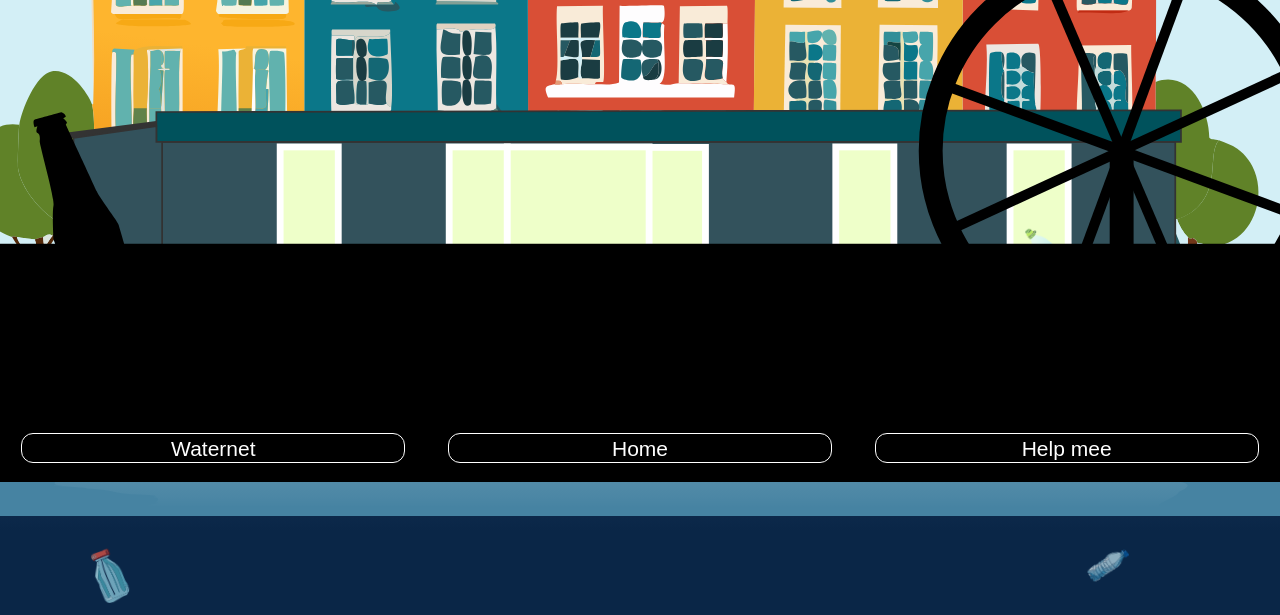
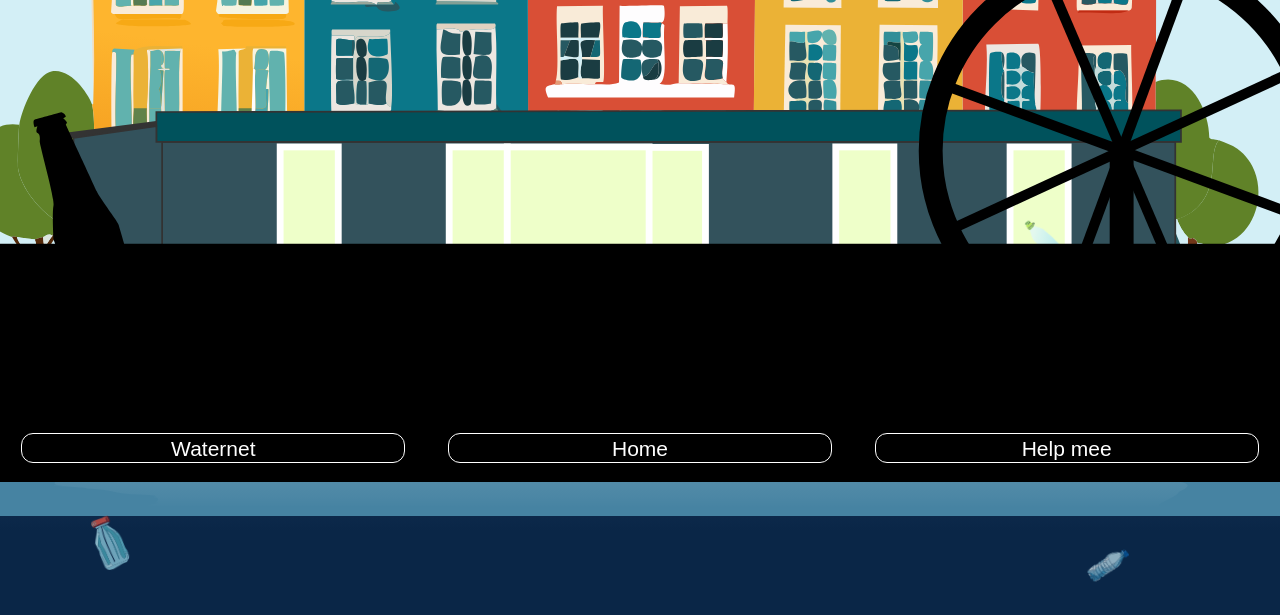
Before and after one commit to ThijnGlas/SchoondoordeAmsterdamsegrachten, a plain HTML site: page index.html in a window 1280 px wide. Shown: the part 337-952 px from the top of the page. Drawn offline with Linux system fonts and the light colour scheme; a web font is replaced by a local one.

Commit message:
Add files via upload

```diff
--- a/style/style.css
+++ b/style/style.css
@@ -189,8 +189,8 @@ body main .afval img{
 }
 
 .home main .afval .flesje2{
-    top: 580px;
-    width: 40px;
+    top: 572px;
+    width: 35px;
     left: 80%;
 }
 
@@ -200,12 +200,12 @@ body main .afval img{
 }
 
 .home main .afval .flesje4{
-    top: 900px;
+    top: 867px;
     left: 7%;
 }
 
 .home main .afval .flesje5{
-    top: 1250px;
+    top: 1260px;
     left: 20px;
 }
 
@@ -220,7 +220,7 @@ body main .afval img{
 }
 
 .home main .afval .tas{
-    top: 1300px;
+    top: 1250px;
     left: 8%;
     width: 80px;
     transform: rotate(123deg);
```
